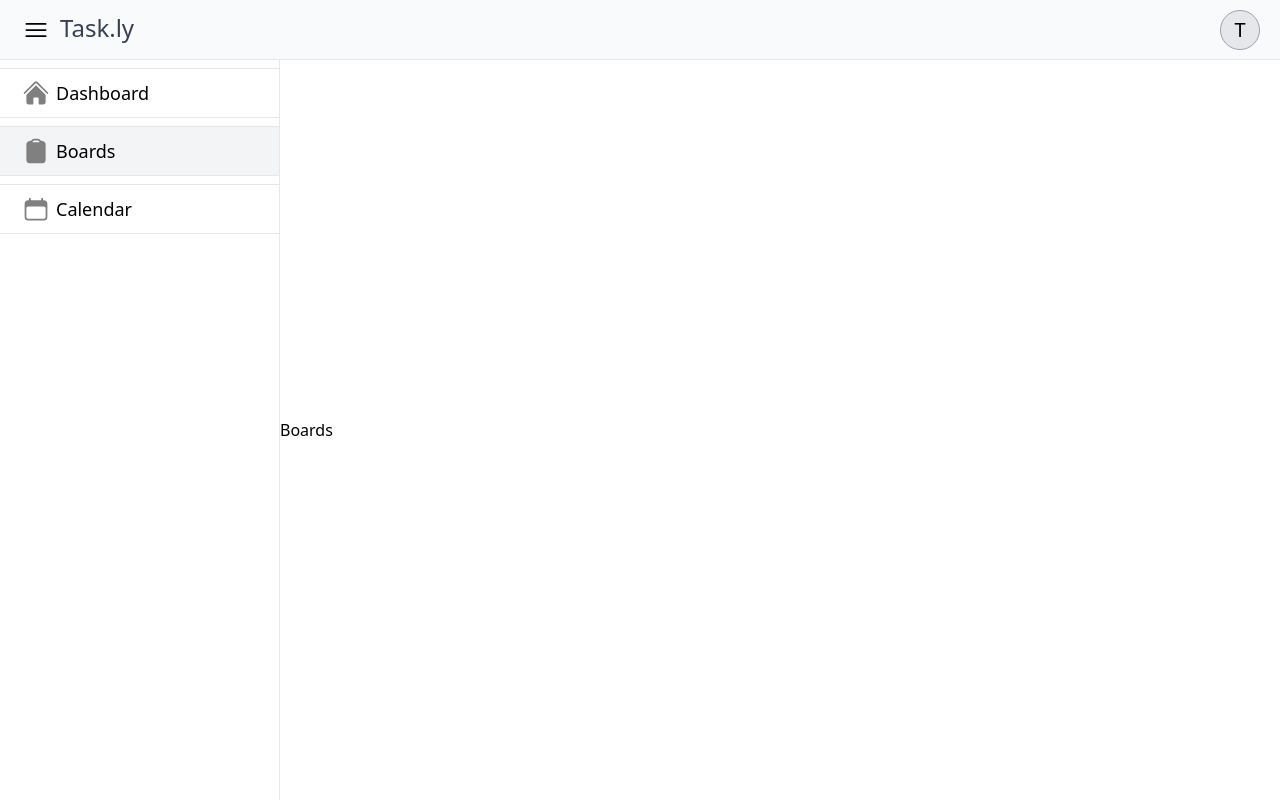
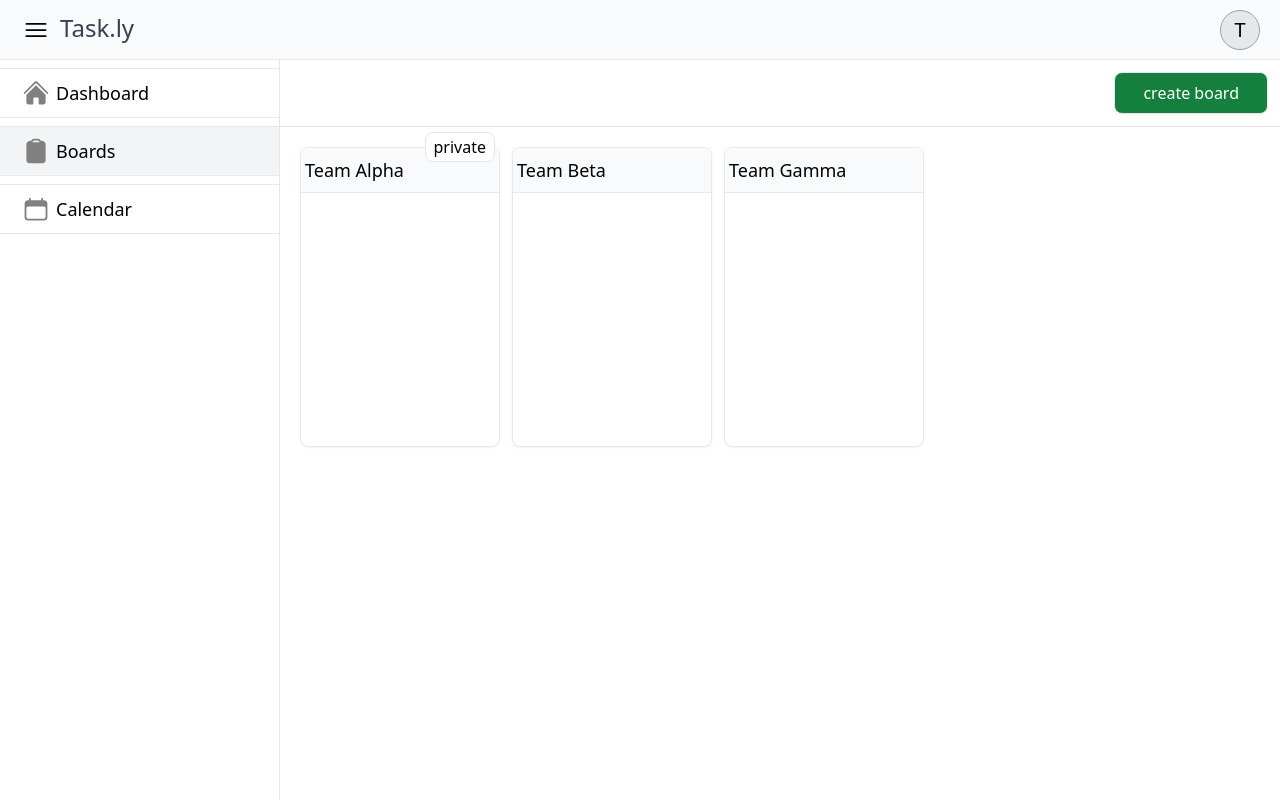
Before and after one commit to weatris/Taskly, a React (Create React App) app in the folder frontend/: page /boards in a window 1280 px wide. Built offline with nearby package versions, Linux system fonts and the light colour scheme.

Commit message:
add boards

```diff
--- /dev/null
+++ b/frontend/src/common/typing.tsx
@@ -0,0 +1,45 @@
+type WorkPlaceType = {
+  id: string;
+  name: string;
+  type: 'public' | 'private' | 'closed';
+  notes?: string;
+  members?: userType[];
+};
+
+type userType = {
+  id: string;
+  displayName: string;
+  email: string;
+};
+
+type permissionLevelType = 'member' | 'manager' | 'admin' | 'userUser';
+
+type groupType = {
+  id: string;
+  name: string;
+};
+
+type configType = {
+  groupTypes: groupType[];
+};
+
+type memberType = {
+  id: string;
+  level: permissionLevelType;
+};
+
+type boardType = {
+  id: string;
+  name: string;
+  type?: 'public' | 'private' | 'closed';
+  members: memberType[];
+  config: configType;
+};
+
+type ticketType = {
+  id: string;
+  group: string;
+  name: string;
+  description: string;
+  assignedTo?: string[];
+};
--- a/frontend/src/components/AccessTypeBadge.tsx
+++ b/frontend/src/components/AccessTypeBadge.tsx
@@ -1,10 +1,13 @@
 import { t } from 'i18next';
 import Stack from './Stack/Stack';
+import classNames from 'classnames';
 
 export const AccessTypeBadge = ({
   tp,
+  className,
 }: {
   tp: 'public' | 'private' | 'closed' | undefined;
+  className?: string;
 }) => {
   if (!tp) {
     return <></>;
@@ -12,7 +15,10 @@ export const AccessTypeBadge = ({
 
   return (
     <Stack
-      className="px-1 border rounded-lg cursor-default"
+      className={classNames(
+        'px-2 py-[2px] bg-white border rounded-lg cursor-default',
+        className,
+      )}
       direction="row"
       justifyContent="center"
     >
--- a/frontend/src/components/Stack/Stack.tsx
+++ b/frontend/src/components/Stack/Stack.tsx
@@ -12,8 +12,8 @@ interface StackProps {
   alignItems?: 'start' | 'center' | 'end' | 'stretch' | 'baseline';
   justifyContent?: 'start' | 'center' | 'end' | 'between' | 'around' | 'evenly';
   wrap?: 'nowrap' | 'wrap' | 'wrap-reverse';
-  gap?: string;
   className?: string;
+  style?: any;
   children: React.ReactNode;
   onClick?: (e: any) => void;
 }
@@ -23,8 +23,8 @@ const Stack: React.FC<StackProps> = ({
   alignItems = 'center',
   justifyContent = 'start',
   wrap = 'nowrap',
-  gap = '',
   className = '',
+  style,
   onClick,
   children,
 }) => {
@@ -34,12 +34,11 @@ const Stack: React.FC<StackProps> = ({
     alignItemsClasses[alignItems],
     justifyContentClasses[justifyContent],
     wrapClasses[wrap],
-    gap && `gap-${gap}`,
     className,
   );
 
   return (
-    <div className={classes} onClick={onClick}>
+    <div className={classes} onClick={onClick} style={style}>
       {children}
     </div>
   );
--- a/frontend/src/content/AppRoutes.tsx
+++ b/frontend/src/content/AppRoutes.tsx
@@ -1,14 +1,15 @@
 import { Routes, Route } from 'react-router-dom';
 import { WorkPlaces } from './WorkPlaces/WorkPlaces';
-import { WorkPlace } from './WorkPlaces/WorkPlace';
 import { Dashboard } from './Dashboard/Dashboard';
 import { Boards } from './BoardsPage/Boards';
+import { Board } from './BoardsPage/Board';
 
 export const AppRoutes = () => {
   return (
     <Routes>
       <Route path="/" element={<Dashboard />} />
       <Route path="/boards" element={<Boards />} />
+      <Route path="/boards/:id" element={<Board />} />
 
       <Route path="/workplaces" element={<WorkPlaces />} />
       <Route path="/workplaces/:id" element={<WorkPlaces />} />
--- /dev/null
+++ b/frontend/src/content/BoardsPage/Board.tsx
@@ -0,0 +1,52 @@
+import { useParams } from 'react-router-dom';
+import { boards, tickets } from '../../mock';
+import Stack from '../../components/Stack/Stack';
+
+export const Board = () => {
+  const { id } = useParams();
+
+  const data = boards.find((item) => item.id === id);
+  const groupTypes = data?.config.groupTypes || [];
+
+  const ticketData = groupTypes.map((groupType) => ({
+    groupId: groupType.id,
+    groupName: groupType.name,
+    tickets: tickets.filter((ticket) => ticket.group === groupType.id),
+  }));
+
+  return (
+    <Stack className="w-full h-full" direction="col">
+      <Stack className="w-full h-[50px] min-h-[50px] px-3 border-b">
+        <p>{data?.name}</p>
+      </Stack>
+      <Stack
+        className="w-full h-full overlow-x-auto p-4 gap-3"
+        direction="row"
+        alignItems="start"
+        justifyContent="start"
+      >
+        <>
+          {ticketData.map((item) => (
+            <Stack
+              key={item.groupId}
+              className="w-[260px] min-h-[30px] bg-gray-200 rounded-lg border shadow-md px-2 pb-2 gap-2"
+              direction="col"
+            >
+              <p className="leading-[30px] text-lg">{item.groupName}</p>
+              {item.tickets.map((ticket) => (
+                <Stack
+                  key={ticket.id}
+                  className="w-full h-[40px] bg-white rounded-lg px-1 border cursor-pointer hover:border-gray-400"
+                  direction="col"
+                  alignItems="start"
+                >
+                  {ticket.name}
+                </Stack>
+              ))}
+            </Stack>
+          ))}
+        </>
+      </Stack>
+    </Stack>
+  );
+};
--- a/frontend/src/content/BoardsPage/Boards.tsx
+++ b/frontend/src/content/BoardsPage/Boards.tsx
@@ -1,3 +1,56 @@
+import { useNavigate } from 'react-router-dom';
+import { AccessTypeBadge } from '../../components/AccessTypeBadge';
+import { Button } from '../../components/Button';
+import Stack from '../../components/Stack/Stack';
+import { boards } from '../../mock';
+
 export const Boards = () => {
-  return <>Boards</>;
+  const navigate = useNavigate();
+  const data = boards;
+
+  return (
+    <Stack
+      className="w-full h-full"
+      direction="col"
+      alignItems="start"
+      justifyContent="start"
+    >
+      <Stack
+        className="w-full p-3 border-b"
+        direction="row"
+        alignItems="center"
+        justifyContent="end"
+      >
+        <Button text="create board" />
+      </Stack>
+
+      <Stack
+        className="w-full h-full gap-3 p-5"
+        direction="row"
+        alignItems="start"
+        wrap="wrap"
+      >
+        {data.map((item) => (
+          <Stack
+            key={item.id}
+            className="w-[200px] h-[300px] min-w-[200px] min-h-[300px] relative border rounded-lg shadow-sm cursor-pointer"
+            direction="col"
+            onClick={() => {
+              navigate(`/boards/${item.id}`);
+            }}
+          >
+            <div className="w-full rounded-t-lg overflow-hidden">
+              <p className="w-full bg-gray-50 truncate border-b py-2 px-1 text-lg">
+                {item.name}
+              </p>
+            </div>
+            <AccessTypeBadge
+              tp={item.type}
+              className="absolute right-1 -top-4"
+            />
+          </Stack>
+        ))}
+      </Stack>
+    </Stack>
+  );
 };
--- a/frontend/src/content/WorkPlaces/WorkPlace.tsx
+++ b/frontend/src/content/WorkPlaces/WorkPlace.tsx
@@ -17,7 +17,7 @@ export const WorkPlace = ({ id }: { id: string }) => {
     {
       title: t('WorkPlaces.tabs.chat'),
       path: `/workplaces/${id}`,
-      component: <ChatTab/>,
+      component: <ChatTab />,
     },
     {
       title: 'tester 1',
--- a/frontend/src/content/WorkPlaces/typing.tsx
+++ /dev/null
@@ -1,16 +0,0 @@
-type WorkPlaceType = {
-  id: string;
-  name: string;
-  type: 'public' | 'private' | 'closed';
-  notes?: string;
-  members?: MemberType[];
-};
-
-type MemberType = {
-  id: string;
-  displayName: string;
-  email: string;
-  permissionLevel: permissionLevelType;
-};
-
-type permissionLevelType = 'member' | 'manager' | 'admin' | 'userUser';
--- a/frontend/src/mock.ts
+++ b/frontend/src/mock.ts
@@ -9,13 +9,11 @@ export const workplaces: WorkPlaceType[] = [
         id: 'm1',
         displayName: 'Alice Smith',
         email: 'alice@techhub.com',
-        permissionLevel: 'admin',
       },
       {
         id: 'm2',
         displayName: 'Bob Johnson',
         email: 'bob@techhub.com',
-        permissionLevel: 'manager',
       },
     ],
   },
@@ -29,13 +27,11 @@ export const workplaces: WorkPlaceType[] = [
         id: 'm3',
         displayName: 'Carol Lee',
         email: 'carol@designers.com',
-        permissionLevel: 'member',
       },
       {
         id: 'm4',
         displayName: 'David Kim',
         email: 'david@designers.com',
-        permissionLevel: 'manager',
       },
     ],
   },
@@ -49,7 +45,6 @@ export const workplaces: WorkPlaceType[] = [
         id: 'm5',
         displayName: 'Eva Brown',
         email: 'eva@healthlab.com',
-        permissionLevel: 'admin',
       },
     ],
   },
@@ -62,13 +57,11 @@ export const workplaces: WorkPlaceType[] = [
         id: 'm6',
         displayName: 'Frank White',
         email: 'frank@writersguild.com',
-        permissionLevel: 'member',
       },
       {
         id: 'm7',
         displayName: 'Grace Green',
         email: 'grace@writersguild.com',
-        permissionLevel: 'admin',
       },
     ],
   },
@@ -82,14 +75,139 @@ export const workplaces: WorkPlaceType[] = [
         id: 'm8',
         displayName: 'Henry Black',
         email: 'henry@marketingpro.com',
-        permissionLevel: 'userUser',
       },
       {
         id: 'm9',
         displayName: 'Ivy Blue',
         email: 'ivy@marketingpro.com',
-        permissionLevel: 'manager',
       },
     ],
   },
 ];
+
+export const users: userType[] = [
+  {
+    id: 'u1',
+    displayName: 'John Doe',
+    email: 'john.doe@example.com',
+  },
+  {
+    id: 'u2',
+    displayName: 'Jane Smith',
+    email: 'jane.smith@example.com',
+  },
+  {
+    id: 'u3',
+    displayName: 'Alex Johnson',
+    email: 'alex.johnson@example.com',
+  },
+  {
+    id: 'u4',
+    displayName: 'Emily Davis',
+    email: 'emily.davis@example.com',
+  },
+  {
+    id: 'u5',
+    displayName: 'Michael Brown',
+    email: 'michael.brown@example.com',
+  },
+];
+
+export const boards: boardType[] = [
+  {
+    id: '1',
+    name: 'Team Alpha',
+    type: 'private',
+    members: [
+      { id: 'u1', level: 'member' },
+      { id: 'u2', level: 'member' },
+      { id: 'u3', level: 'member' },
+    ],
+    config: {
+      groupTypes: [
+        { id: 'tt1', name: 'todo' },
+        { id: 'tt2', name: 'bug' },
+        { id: 'tt3', name: 'task' },
+      ],
+    },
+  },
+  {
+    id: '2',
+    name: 'Team Beta',
+    members: [
+      { id: 'u4', level: 'member' },
+      { id: 'u5', level: 'member' },
+    ],
+    config: {
+      groupTypes: [
+        { id: 'tt1', name: 'todo' },
+        { id: 'tt2', name: 'bug' },
+        { id: 'tt3', name: 'task' },
+      ],
+    },
+  },
+  {
+    id: '3',
+    name: 'Team Gamma',
+    members: [
+      { id: 'u2', level: 'member' },
+      { id: 'u5', level: 'member' },
+      { id: 'u3', level: 'member' },
+    ],
+    config: {
+      groupTypes: [
+        { id: 'tt1', name: 'todo' },
+        { id: 'tt2', name: 'bug' },
+        { id: 'tt3', name: 'task' },
+      ],
+    },
+  },
+];
+
+export const tickets: ticketType[] = [
+  {
+    id: 't1',
+    group: 'tt1',
+    name: 'Setup project environment',
+    description:
+      'Install dependencies and configure the project environment for development.',
+    assignedTo: ['u1', 'u2'],
+  },
+  {
+    id: 't2',
+    group: 'tt2',
+    name: 'Fix login issue',
+    description: 'Users are unable to log in with their credentials.',
+    assignedTo: ['u3'],
+  },
+  {
+    id: 't3',
+    group: 'tt3',
+    name: 'Create user profile page',
+    description:
+      'Design and develop the user profile page with editable fields.',
+    assignedTo: ['u4', 'u5'],
+  },
+  {
+    id: 't4',
+    group: 'tt1',
+    name: 'Write unit tests',
+    description: 'Write unit tests for the authentication module.',
+    assignedTo: ['u1'],
+  },
+  {
+    id: 't5',
+    group: 'tt2',
+    name: 'Resolve API timeout issue',
+    description: 'Investigate and fix the API timeout issue on the dashboard.',
+    assignedTo: ['u2', 'u5'],
+  },
+  {
+    id: 't6',
+    group: 'tt3',
+    name: 'Update README file',
+    description:
+      'Add instructions for setting up the project and troubleshooting common issues.',
+    assignedTo: ['u3', 'u4'],
+  },
+];
```
Also changed, not shown: frontend/src/content/WorkPlaces/ChatTab/ChatTab.tsx (+24 -11 lines).
